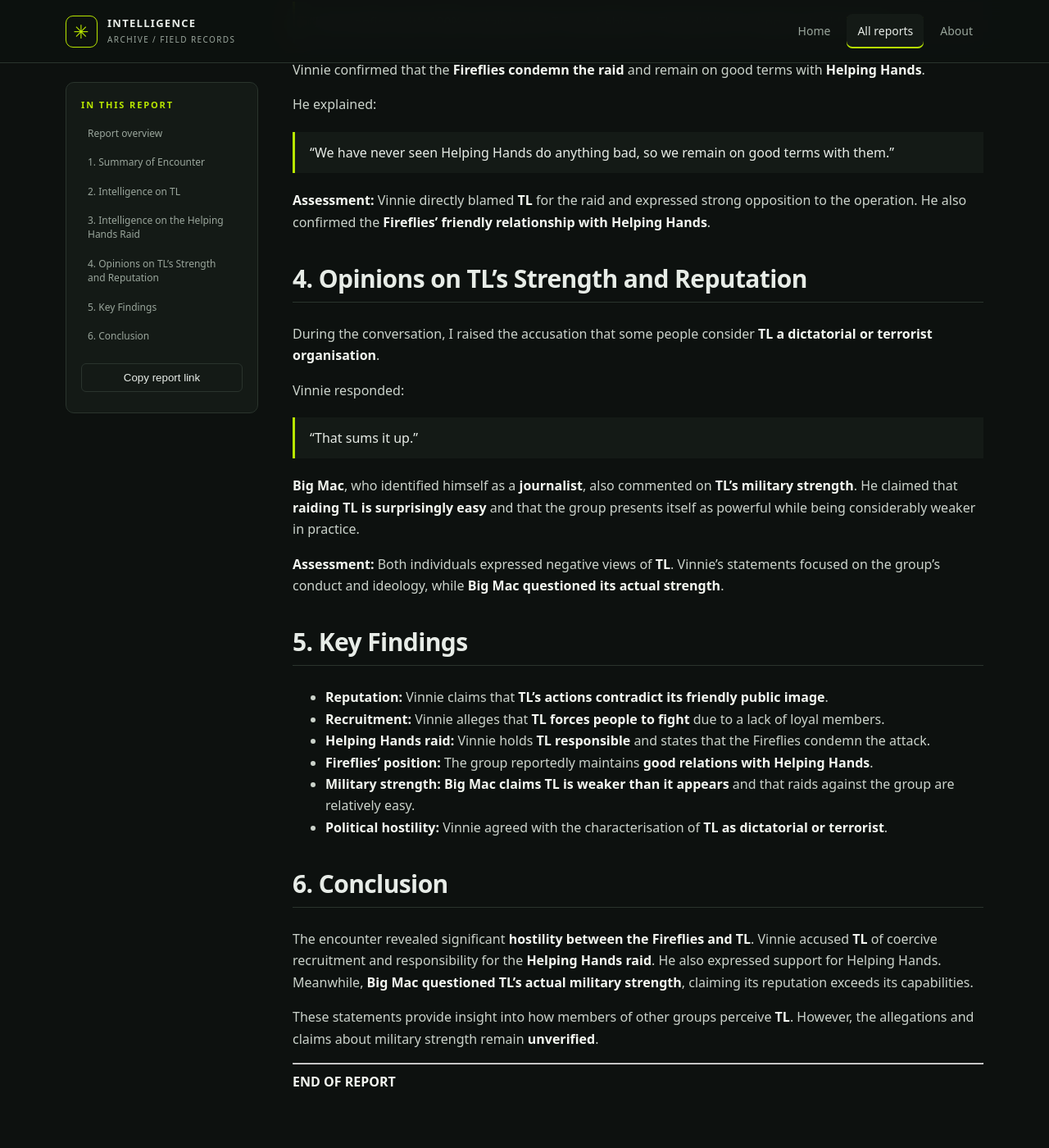
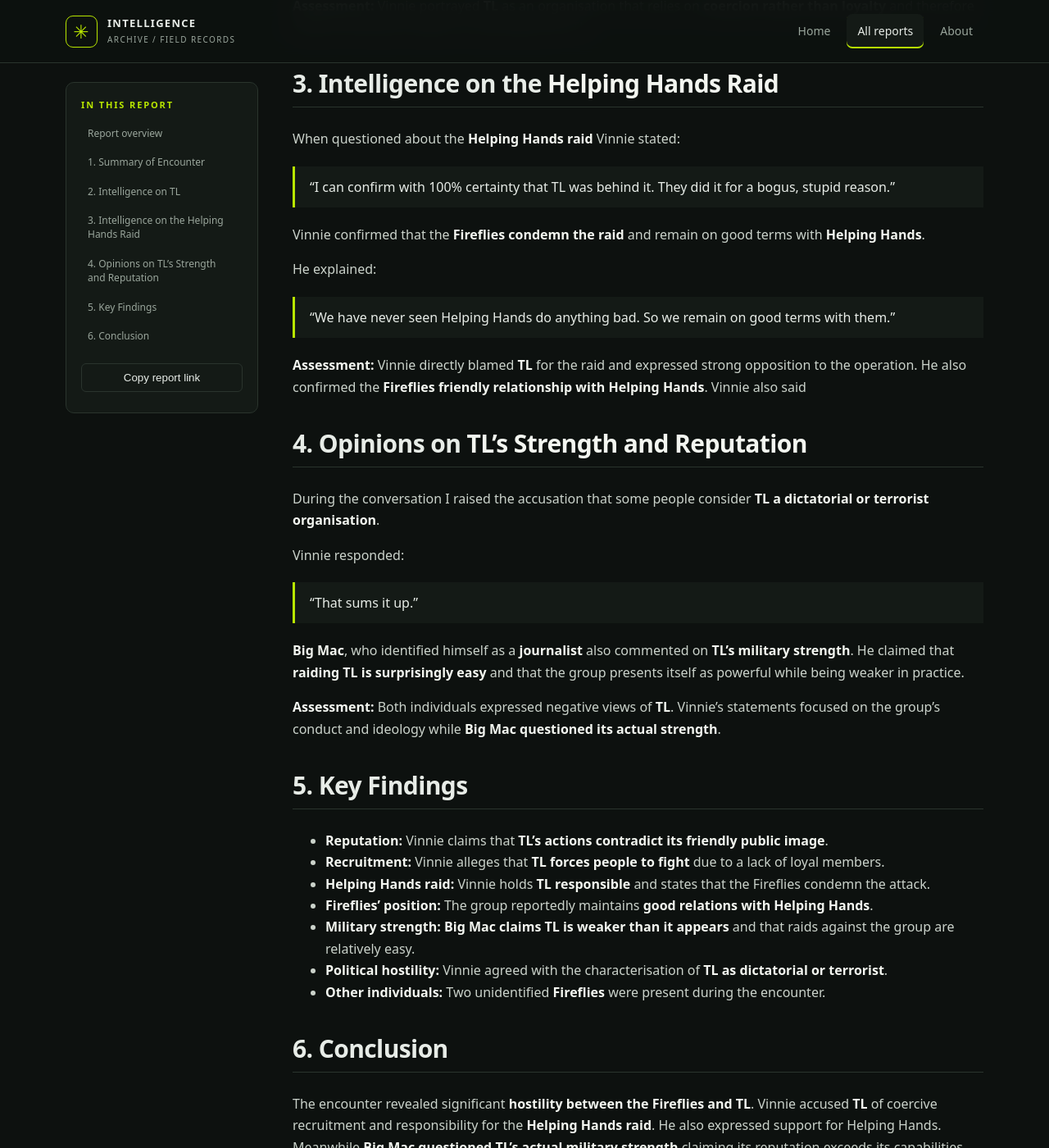
Before and after one commit to Th1b0/dug_archive, a Jekyll site: the page built from _reports/001-fireflies-encounter.md, in a window 1280 px wide and 1400 px high, scrolled down 1178 px. Shown: the whole window at 82% size. Built offline with Jekyll 4.4.1, drawn with Linux system fonts in a browser that asks for light colours; some of the changed text lies outside the part shown.

Commit message:
Revise fireflies encounter report with new details
Updated the summary and details of the encounter with Vinnie, Big Mac, and two unidentified Fireflies. Revised sections for clarity and added insights on TL's reputation and the Helping Hands raid.

```diff
--- a/_reports/001-fireflies-encounter.md
+++ b/_reports/001-fireflies-encounter.md
@@ -11,35 +11,46 @@ subjects:
   - Big Mac
   - Fireflies
   - TL
+  - Helping Hands
 tags:
   - Fireflies
   - TL
   - Helping Hands
   - Raid
-summary: "Encounter with Vinnie and two unidentified Fireflies. Discussion covered TL, the Helping Hands raid, and TL's perceived strength."
+summary: "Encounter with Vinnie, two unidentified Fireflies, and Big Mac. Discussion of TL and the Helping Hands raid."
+---
+
+# Fireflies Encounter
+
+**Subject:** Encounter with **Vinnie**, **Two Unidentified Fireflies** and **“Big Mac”**
+**Location:** Pusta
+**Reporting Individual:** Tybo
+**Classification:** Verified Intelligence
+**Source Reliability:** Trustworthy
+
 ---
 
 ## 1. Summary of Encounter
 
-While travelling through **Pusta** to visit the **well**, I was approached by **Vinnie** and **two unidentified Fireflies**. An individual known as **“Big Mac”** was also present and identified himself as a **journalist**.
+While travelling through **Pusta** to visit the **well** I was approached by **Vinnie** and **two unidentified Fireflies**. An individual known as **“Big Mac”** was also present and identified himself as a **journalist**.
 
-To conceal my connection to **TL**, I used a **false alias** and fabricated a backstory. This allowed me to gain their trust and gather information about **TL** and the **Helping Hands raid**.
+To hide my connection to **TL** I used a **false alias** and a fake backstory. This allowed me to lower their guard and gather information about **TL** and the **Helping Hands raid**.
 
-## 2. Intelligence on TL
+## 2. Intelligence on **TL**
 
-When asked about **TL's reputation**, Vinnie stated:
+When asked about **TL's reputation** Vinnie stated:
 
 > “They claim to be good and friendly, but their actions say otherwise.”
 
-Vinnie alleged that **TL lacks loyal members** and forces anyone capable of fighting to join its ranks. He contrasted this with the **Fireflies**, who he claimed never force people to fight.
+Vinnie alleged that **TL lacks loyal members** and forces anyone capable of fighting to join its ranks. He contrasted this with the **Fireflies** who he claimed never forces people to fight.
 
 **Vinnie advised me to stay away from TL.** He described the group as **dangerous and untrustworthy**.
 
-**Assessment:** Vinnie portrayed **TL** as an organisation that relies on **coercion rather than loyalty**.
+**Assessment:** Vinnie portrayed **TL** as an organisation that relies on **coercion rather than loyalty** and therefore advises lone/new travelers to stay away from TL.
 
-## 3. Intelligence on the Helping Hands Raid
+## 3. Intelligence on the **Helping Hands Raid**
 
-When questioned about the **Helping Hands raid**, Vinnie stated:
+When questioned about the **Helping Hands raid** Vinnie stated:
 
 > “I can confirm with 100% certainty that TL was behind it. They did it for a bogus, stupid reason.”
 
@@ -47,21 +58,21 @@ Vinnie confirmed that the **Fireflies condemn the raid** and remain on good term
 
 He explained:
 
-> “We have never seen Helping Hands do anything bad, so we remain on good terms with them.”
+> “We have never seen Helping Hands do anything bad. So we remain on good terms with them.”
 
-**Assessment:** Vinnie directly blamed **TL** for the raid and expressed strong opposition to the operation. He also confirmed the **Fireflies' friendly relationship with Helping Hands**.
+**Assessment:** Vinnie directly blamed **TL** for the raid and expressed strong opposition to the operation. He also confirmed the **Fireflies friendly relationship with Helping Hands**. Vinnie also said
 
-## 4. Opinions on TL's Strength and Reputation
+## 4. Opinions on **TL's Strength and Reputation**
 
-During the conversation, I raised the accusation that some people consider **TL a dictatorial or terrorist organisation**.
+During the conversation I raised the accusation that some people consider **TL a dictatorial or terrorist organisation**.
 
 Vinnie responded:
 
 > “That sums it up.”
 
-**Big Mac**, who identified himself as a **journalist**, also commented on **TL's military strength**. He claimed that **raiding TL is surprisingly easy** and that the group presents itself as powerful while being considerably weaker in practice.
+**Big Mac**, who identified himself as a **journalist** also commented on **TL's military strength**. He claimed that **raiding TL is surprisingly easy** and that the group presents itself as powerful while being weaker in practice.
 
-**Assessment:** Both individuals expressed negative views of **TL**. Vinnie's statements focused on the group's conduct and ideology, while **Big Mac questioned its actual strength**.
+**Assessment:** Both individuals expressed negative views of **TL**. Vinnie's statements focused on the group's conduct and ideology while **Big Mac questioned its actual strength**.
 
 ## 5. Key Findings
 
@@ -71,12 +82,13 @@ Vinnie responded:
 - **Fireflies' position:** The group reportedly maintains **good relations with Helping Hands**.
 - **Military strength:** **Big Mac claims TL is weaker than it appears** and that raids against the group are relatively easy.
 - **Political hostility:** Vinnie agreed with the characterisation of **TL as dictatorial or terrorist**.
+- **Other individuals:** Two unidentified **Fireflies** were present during the encounter.
 
 ## 6. Conclusion
 
-The encounter revealed significant **hostility between the Fireflies and TL**. Vinnie accused **TL** of coercive recruitment and responsibility for the **Helping Hands raid**. He also expressed support for Helping Hands. Meanwhile, **Big Mac questioned TL's actual military strength**, claiming its reputation exceeds its capabilities.
+The encounter revealed significant **hostility between the Fireflies and TL**. Vinnie accused **TL** of coercive recruitment and responsibility for the **Helping Hands raid**. He also expressed support for Helping Hands. Meanwhile **Big Mac questioned TL's actual military strength** claiming its reputation exceeds its capabilities.
 
-These statements provide insight into how members of other groups perceive **TL**. However, the allegations and claims about military strength remain **unverified**.
+These statements provide useful insight into how members of other groups perceive **TL**.
 
 ---
 
```
